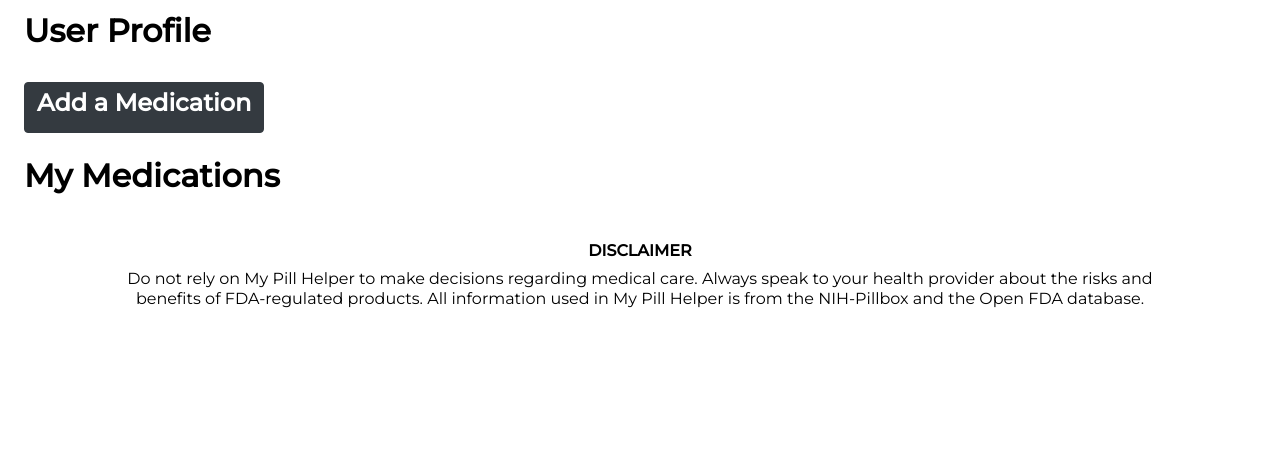
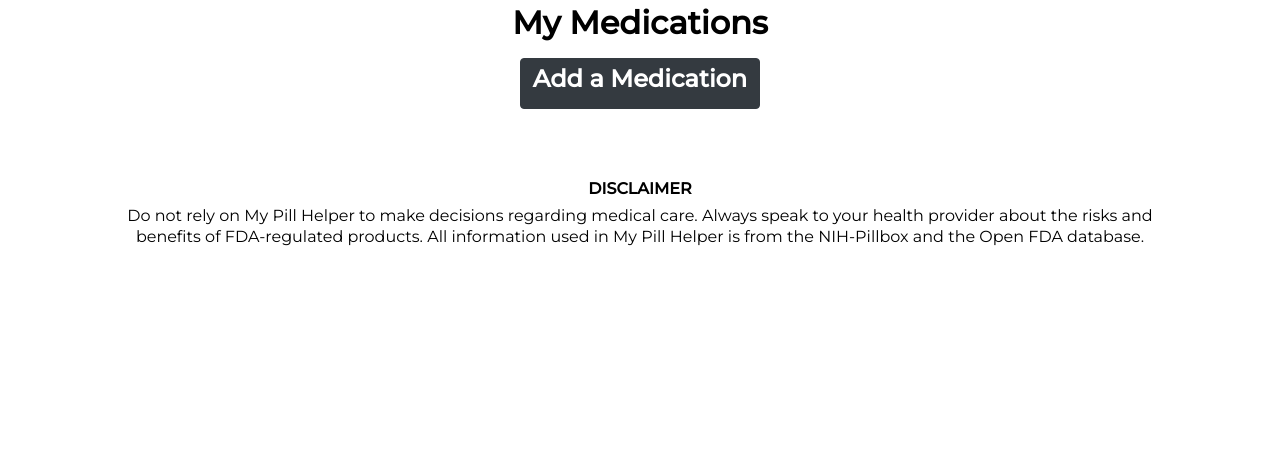
Before and after one commit to ReyBernDia/MyPillHelper, a Flask app: page /user-page in a window 1280 px wide. Shown: the part 131-582 px from the top of the page. Run offline with Flask 2, Linux system fonts and the light colour scheme; the visitor is signed in with stand-in values (Sample User, id 1); data comes from the database, SQL or seed files in the repository; data that the repository does not hold is empty; some libraries are stand-ins or nearby versions.

Commit message:
User profile WIP, confirmation pages edited.

```diff
--- a/static/css/stylesheet.css
+++ b/static/css/stylesheet.css
@@ -196,6 +196,12 @@ h1, h2, h3, h4, h5, h6 {
     max-width: 500px;
     max-height: 600px;
 }
+.my-meds-2{
+    margin: 2rem;
+    padding: 20px 40px;
+    max-width: 450px;
+    max-height: 600px;
+}
 
 .border {
     border-style: 2px solid;
--- a/templates/confirm_med_api.html
+++ b/templates/confirm_med_api.html
@@ -4,7 +4,9 @@
 
 
 {% block content %}
-
+<div class="my-5 text-center ">
+  <h2>Please Confirm Your Medication</h2>
+</div>
 <div class=" container my-5 mx-5">
         <h6>Brand Name/s:</h6>
         <p>
--- a/templates/confirm_med_db.html
+++ b/templates/confirm_med_db.html
@@ -5,7 +5,9 @@
 
 {% block content %}
 
-
+<div class="my-5 text-center ">
+  <h2>Please Confirm Your Medication</h2>
+</div>
 <div class="container my-5">
   <div class="row justify-content-center" >
 
--- a/templates/user_page.html
+++ b/templates/user_page.html
@@ -32,13 +32,11 @@
             </ul>
     </div>
   </div>
-      <div class="user-margin-2 container h-100">
-      <h2>User Profile</h2>
-
-      <br>
+      <div class=" container h-100 justify-content-center">
+      <h2>My Medications</h2>
      </div>
 
-    <div class="user-margin-2 my-2 container h-100 " >
+    <div class=" my-2 container h-100 justify-content-center" >
       <button id="add_med_btn" class=" btn btn-dark">
       <h4 class="text-center">Add a Medication</h4>
       </button>
@@ -78,26 +76,28 @@
 
   <div class="spacer-1"></div>
 
-    <div class="container user-margin-2">
-      <h2>My Medications</h2>
-        <div class="row" >
+
+
+        <div class=" container-flex">
+           <div class="row justify-content-center" >
         {% for key, value in med_options.items() %}
-          <div class="my-meds col-3 py-2 overflow-auto" id="user_meds" style="border: 1px solid black; border-radius: 5px;">
+          <div class="my-meds-2 col-4 py-2 overflow-auto" id="user_meds" style="border: 1px solid black; border-radius: 5px;">
 
             <div class="container-fluid py-3">
-              <h3 id="med_name"> Medication Name: {{ key }} </h3>
+              <h4>Medication Name</h4>
+              <h6 id="med_name"> {{ key }} </h6>
             </div>
 
             <div class="container-fluid py-3">
               <form action="/show_schedule_form", method = "POST">
-              <input class="btn btn-dark" type="submit" value="Schedule Reminders for This Medication">
+              <input class="btn btn-dark" type="submit" value="Schedule Reminders">
               <input type="hidden" name="med_strength" value="{{key}}">
               <input type="hidden" id="med_id" name="med_id" value="{{value['med_id']}}">
               </form>
             </div>
 
             <div class="container-fluid py-3">
-              <h5>Strength</h5>
+              <h6>Strength</h6>
                 <p>
                 {% for val in value['strength'] %}
                   <li>{{ val }}</li>
@@ -148,7 +148,8 @@
           </div>
         {% endfor %}
         </div>
-    </div>
+      </div>
+
 
       <footer class="footer">
       <div class="container-fluid">
```
